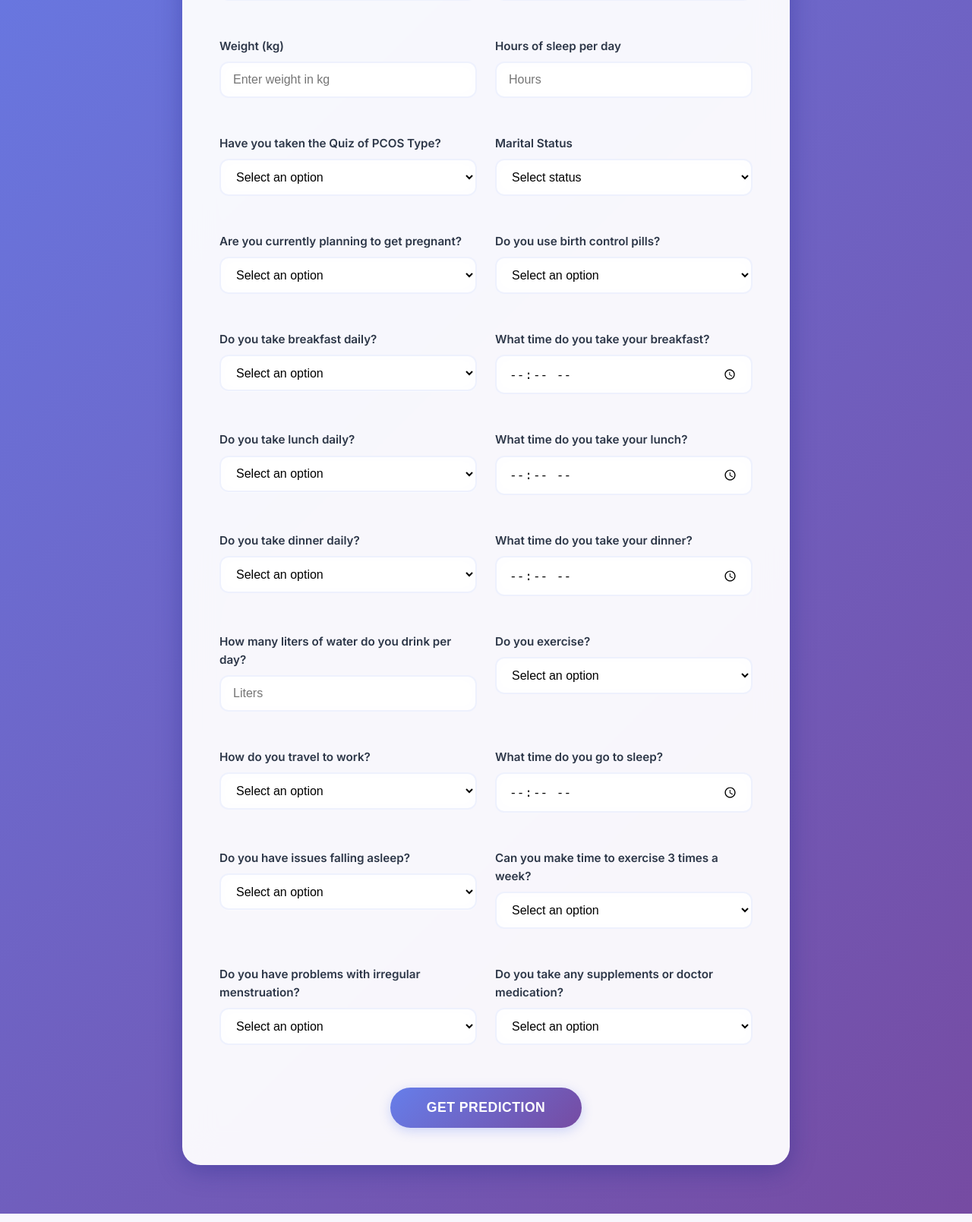
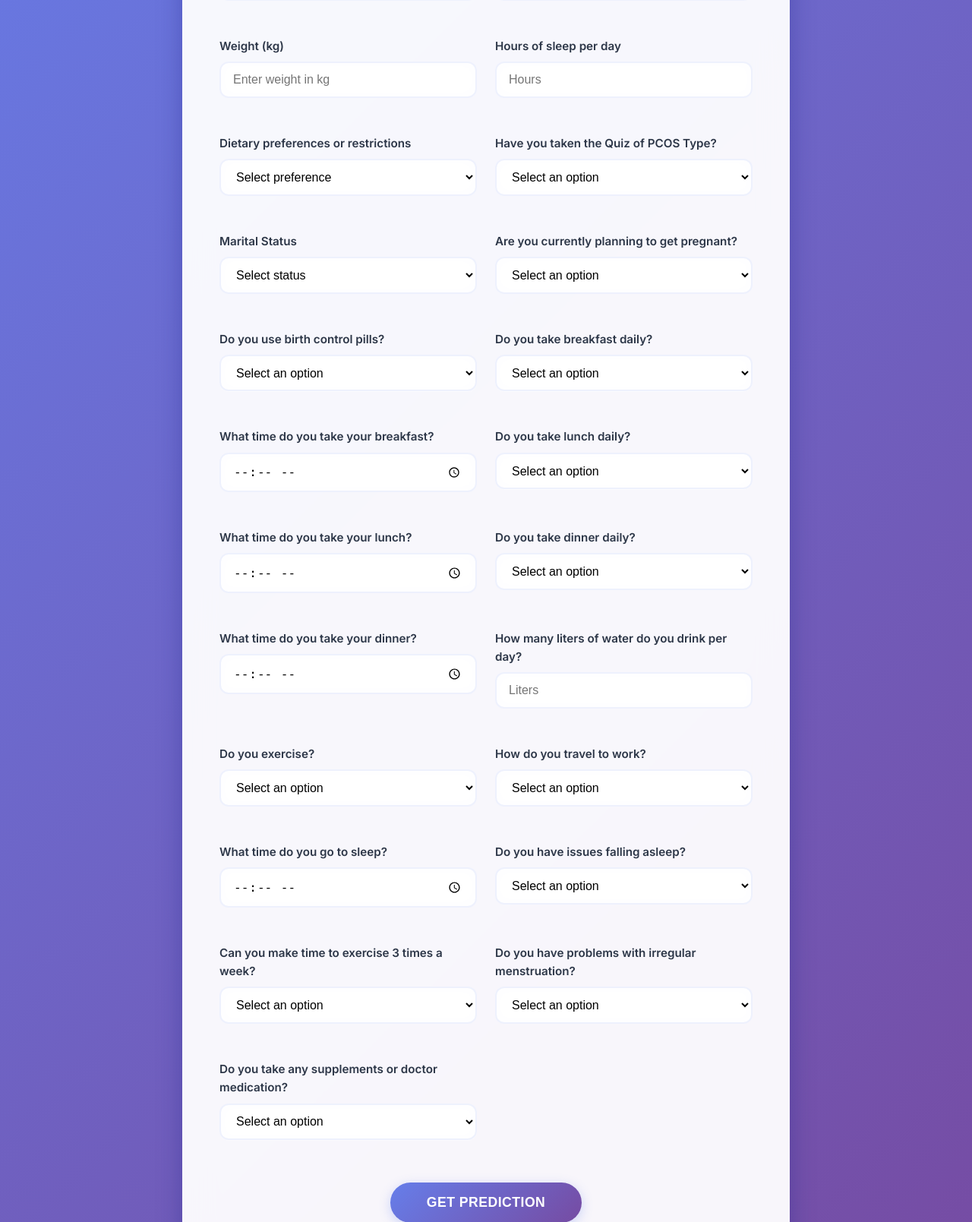
Before and after one commit to CodeExpert787/Fertilemate, a Flask app: page /female_predict_form in a window 1280 px wide. Shown: the part 512-2121 px from the top of the page at 76% size. Run offline with Flask 3, Linux system fonts and the light colour scheme; a user stored in the database is signed in.

Commit message:
Update female_predict.html

```diff
--- a/templates/female_predict.html
+++ b/templates/female_predict.html
@@ -232,7 +232,17 @@
                     <label>Hours of sleep per day</label>
                     <input name="How many hour you sleep per day?" type="number" placeholder="Hours" min="4" max="12" required>
                 </div>
-
+                <div class="form-group">
+                    <label>Dietary preferences or restrictions</label>
+                    <select name="Do you have any specific dietary preferences or restrictions?" required>
+                        <option value="">Select preference</option>
+                        <option value="No restrictions">No restrictions</option>
+                        <option value="Vegetarian">Vegetarian</option>
+                        <option value="Vegan">Vegan</option>
+                        <option value="Keto">Keto</option>
+                        <option value="Paleo">Paleo</option>
+                    </select>
+                </div>
                 <div class="form-group">
                     <label>Have you taken the Quiz of PCOS Type?</label>
                     <select name="Have you take the Quiz of PCOS Type?" required>
```
